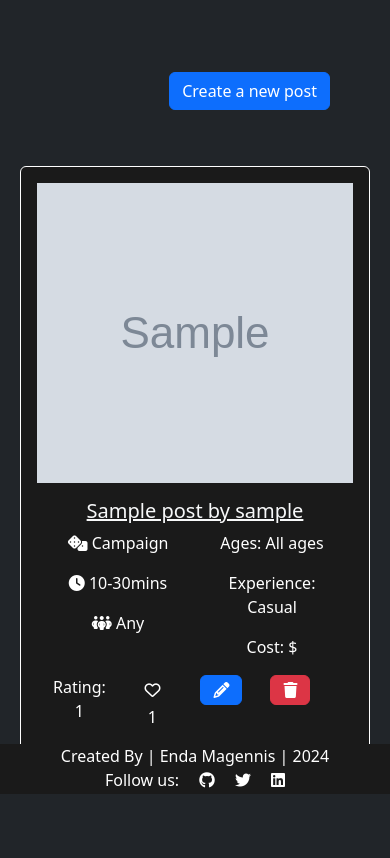
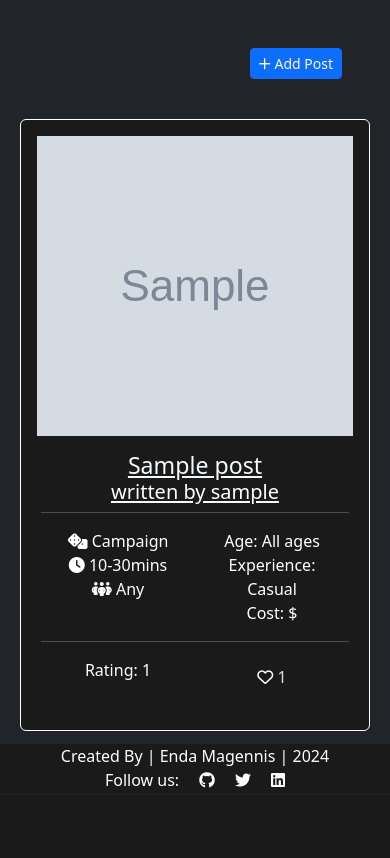
Before and after one commit to EndaMagennis/baoard-ohm, a Django app: page / in a window 390 px wide. Shown: the part 50-908 px from the top of the page. After the commit the page ends 845 px from the top, so only its background shows below. Run offline with Django 4.2, Linux system fonts and the light colour scheme; a user stored in the database is signed in; tables that the repository leaves empty hold one stand-in row (values such as "Sample post"); grey boxes marked "Sample" are stand-in pictures; some libraries are stand-ins or nearby versions.

Commit message:
Fix: Mobile controls for links

```diff
--- a/feed/templates/feed/index.html
+++ b/feed/templates/feed/index.html
@@ -1,24 +1,21 @@
 {% extends "base.html" %} {% block content %} {% load static %}
 
 <!-- index.html content starts here -->
-
 <div class="container-fluid">
-  <div class="row m-3 p-3">
-    <!-- Post Entries Column -->
-    <div class="col-12 mb-5">
-      <div class="row d-flex" style="justify-content: center">
+  <div class="row">
+    <div class="col-12 mb-4">
+      <div class="row d-flex m-4" style="justify-content: center">
         {% if user.is_authenticated %}
-        <div class="col-12 m-4 text-end m-3 p-3">
-          <a href="{% url 'post_create' %}" class="btn btn-primary"
-            >Create a new post</a
-          >
+        <div class="col-12 m-4 text-end m-3">
+          <a
+            href="{% url 'post_create' %}"
+            class="btn btn-primary btn-sm text-light"
+            ><i class="fa-regular fa-plus light"></i> Add Post
+          </a>
         </div>
 
         {% endif %} {% for post in post_list %}
-        <!-- Post -->
-        <div
-          class="post card text-center p-3 m-3 col-12 col-md-6 col-lg-3 secondary"
-        >
+        <div class="card post col-12 col-md-6 col-lg-3 p-3 m-3 text-center">
           <a href="{% url 'post_detail' post.slug %}" {% if post.image %}
             ><img
               src="{{ post.image.url }}"
@@ -34,81 +31,63 @@
             />
             {% endif %}
           </a>
-          <div class="card-body text-center">
-            <a class="link-light" href="{% url 'post_detail' post.slug %}"
-              ><h5 class="card-title">{{post.title}} by {{post.author}}</h5></a
+          <div class="card-body row text-center">
+            <a href="{% url 'post_detail' post.slug %}" class="link-light"
+              ><h3 class="card-title">
+                {{ post.title }} <br />
+                <span class="fs-5">written by {{ post.author }}</span>
+              </h3></a
             >
-            <div class="game-info row">
-              <div class="col">
-                <p class="fs-6">
-                  <i class="fa-solid fa-dice"></i> {{post.get_genre_display}}
+            <hr />
+            <p class="card-text fs-6 col-6">
+              <i class="fa-solid fa-dice"></i> {{ post.get_genre_display }}
+              <br />
+              <i class="fa-solid fa-clock"></i>
+              {{ post.get_play_time_display }} <br />
+              <i class="fa-solid fa-people-group"></i>
+              {{ post.get_number_of_players_display }} <br />
             </p>
-                <p class="fs-6">
-                  <i class="fa-solid fa-clock"></i>
-                  {{post.get_play_time_display}}
+            <p class="card-text fs-6 col-6">
+              Age: {{ post.get_age_range_display }} <br />
+              Experience: {{ post.get_experience_display }} <br />
+              Cost: {{ post.get_price_range_display }} <br />
             </p>
-                <p class="fs-6">
-                  <i class="fa-solid fa-people-group"></i>
-                  {{post.get_number_of_players_display}}
+            <hr />
+            <p class="card-text fs-6 col-6">
+              Rating: {{ post.get_rating_display }}
             </p>
-              </div>
-              <div class="col">
-                <p class="fs-6">Ages: {{post.get_age_range_display}}</p>
-                <p class="fs-6">Experience: {{post.get_experience_display}}</p>
-                <p class="fs-6">Cost: {{post.get_price_range_display}}</p>
-              </div>
-              <div class="row">
-                <div class="col">Rating: {{post.get_rating_display}}</div>
-                <div class="col">
-                  <button class="btn like-btn">
-                    <i class="fa-regular fa-heart"></i></button
-                  >{{post.number_of_likes}}
-                </div>
-                {% if user.is_authenticated and user == post.author or user.is_superuser %}
-                <div class="col">
-                  <a
-                    href="{% url 'post_update' post.slug %}"
-                    class="btn btn-primary"
-                    ><i class="fa-solid fa-pencil"></i
-                  ></a>
-                </div>
-                <div class="col">
-                  <a
-                    href="{% url 'post_delete' post.slug %}"
-                    class="btn btn-danger"
-                    ><i class="fa-solid fa-trash"></i
-                  ></a>
-                </div>
-                {% endif %}
+            <a href="" class="btn col-6">
+              <i class="fa-regular fa-heart"></i> {{ post.likes.count }}
+            </a>
           </div>
         </div>
-          </div>
+        {% endfor %}
       </div>
       {% if is_paginated %}
       <nav aria-label="Page navigation">
         <ul class="pagination justify-content-center">
           {% if page_obj.has_previous %}
-            <li>
+          <li class="mb-4">
             <a
               href="?page={{ page_obj.previous_page_number }}"
-                class="page-link"
-                >&laquo; PREV</a
+              class="page-link btn text-light"
+              ><i class="fa-solid fa-arrow-left"></i> PREV</a
             >
           </li>
           {% endif %} {% if page_obj.has_next %}
-            <li>
-              <a href="?page={{ page_obj.next_page_number }}" class="page-link">
-                NEXT &raquo;</a
+          <li class="mb-4">
+            <a
+              href="?page={{ page_obj.next_page_number }}"
+              class="page-link btn text-light"
             >
+              NEXT <i class="fa-solid fa-arrow-right"></i
+            ></a>
           </li>
           {% endif %}
         </ul>
       </nav>
+      {% endif %}
     </div>
-      {% endif %} {%endfor%}
-    </div>
-    {%endblock%}
-
-    <!-- index.html content ends here -->
+    {% endblock %}
   </div>
 </div>
--- a/feed/views.py
+++ b/feed/views.py
@@ -15,7 +15,7 @@ class PostList(generic.ListView):
 
     queryset = Post.objects.all()
     template_name = "feed/index.html"
-    paginate_by = 10
+    paginate_by = 9
 
 
 class AddPost(View):
--- a/static/css/style.css
+++ b/static/css/style.css
@@ -20,9 +20,12 @@
   font-family: sans-serif;
 }
 
+.navbar-container {
+  z-index: 2;
+}
+
 /* Styling for Cards */
 .card {
-  z-index: -1;
   position: relative;
   margin: 5px;
   padding: 20px;
--- a/templates/base.html
+++ b/templates/base.html
@@ -46,7 +46,7 @@
   <body>
     <!--Navigation-->
     <nav class="navbar navbar-expand-lg">
-      <div class="container-fluid bg-dark-subtle">
+      <div class="navbar-container container-fluid bg-dark-subtle">
         <a class="navbar-brand" href="{% url 'home' %}">Board-Ohm</a>
         <button
           class="navbar-toggler bg-dark-subtle"
```
Also changed, not shown: feed/templates/feed/index copy.html (added, +114 -0 lines), 1 other file. Lines whose indentation alone changed are shown as unchanged.
